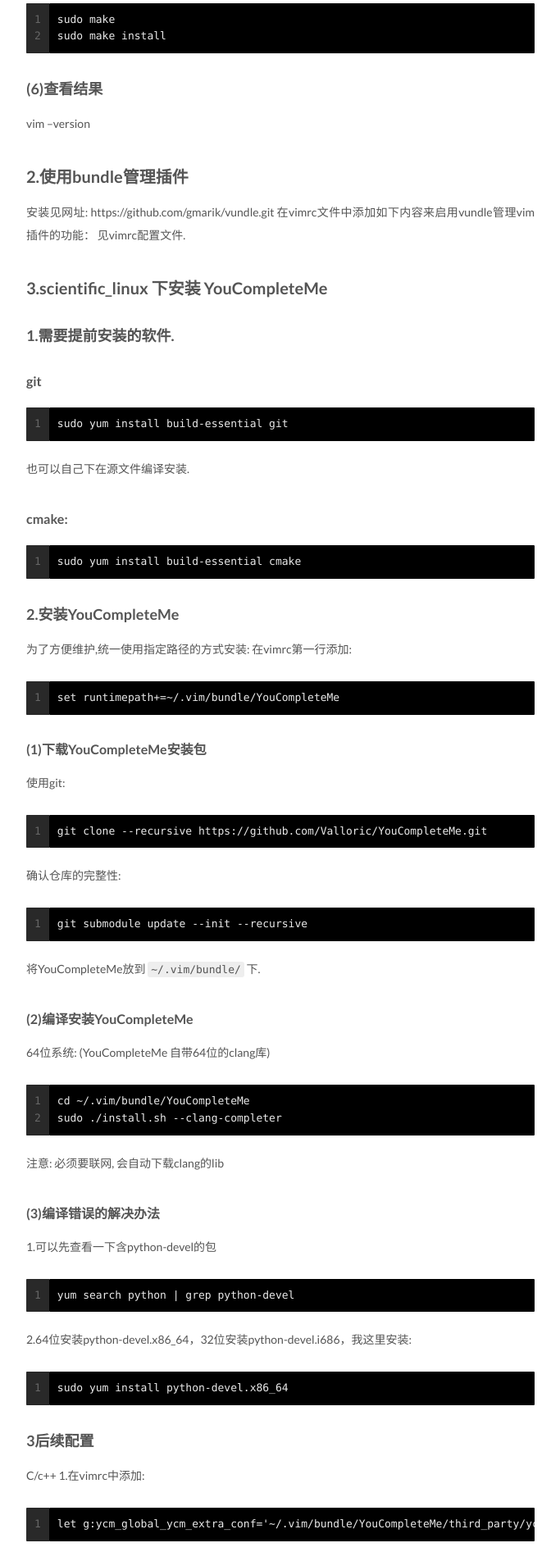
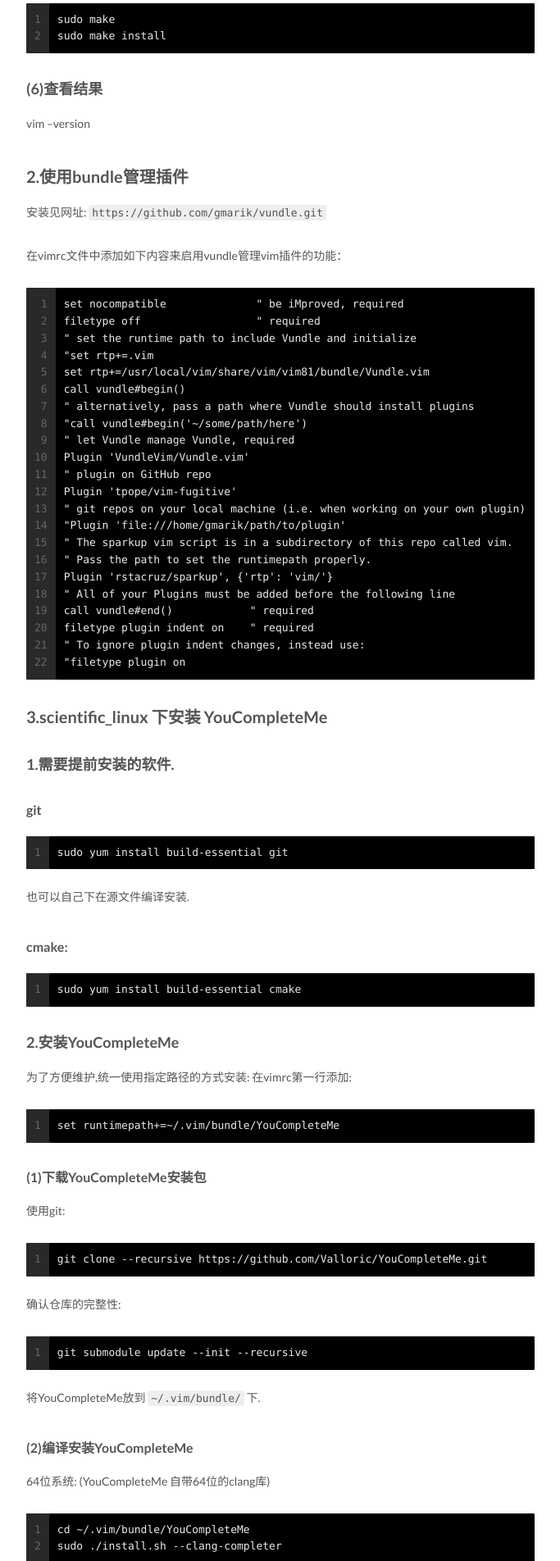
Before and after one commit to Nashmatphysics/NASH.github.io, a Jekyll site: the page built from _posts/2018-9-14-个平台下Gvim的安装所踩到的坑.md, in a window 1280 px wide. Shown: the part 1822-3726 px from the top of the page at 82% size, without its empty margins (428-1111 px from the left). Built offline with Jekyll 4.4.1, drawn with Linux system fonts in a browser that asks for light colours; some of the changed text lies outside the part shown.

Commit message:
Update 2018-9-14-个平台下Gvim的安装所踩到的坑.md

````diff
--- a/_posts/2018-9-14-个平台下Gvim的安装所踩到的坑.md
+++ b/_posts/2018-9-14-个平台下Gvim的安装所踩到的坑.md
@@ -73,9 +73,33 @@ vim --version
 
 ## 2.使用bundle管理插件
 安装见网址:
-https://github.com/gmarik/vundle.git
+`https://github.com/gmarik/vundle.git`
+
 在vimrc文件中添加如下内容来启用vundle管理vim插件的功能：
-见vimrc配置文件.
+```
+set nocompatible              " be iMproved, required
+filetype off                  " required
+" set the runtime path to include Vundle and initialize
+"set rtp+=.vim
+set rtp+=/usr/local/vim/share/vim/vim81/bundle/Vundle.vim
+call vundle#begin()
+" alternatively, pass a path where Vundle should install plugins
+"call vundle#begin('~/some/path/here')
+" let Vundle manage Vundle, required
+Plugin 'VundleVim/Vundle.vim'
+" plugin on GitHub repo
+Plugin 'tpope/vim-fugitive'
+" git repos on your local machine (i.e. when working on your own plugin)
+"Plugin 'file:///home/gmarik/path/to/plugin'
+" The sparkup vim script is in a subdirectory of this repo called vim.
+" Pass the path to set the runtimepath properly.
+Plugin 'rstacruz/sparkup', {'rtp': 'vim/'}
+" All of your Plugins must be added before the following line
+call vundle#end()            " required
+filetype plugin indent on    " required
+" To ignore plugin indent changes, instead use:
+"filetype plugin on
+```
 
 ## 3.scientific_linux 下安装 YouCompleteMe
 ### 1.需要提前安装的软件.
@@ -162,7 +186,7 @@ let g:ycm_key_list_previous_completion = ['<c-p>', '<Up>']
 "let g:ycm_show_diagnostics_ui = 0
 ```
 注: 其他细节可以参考博文:
-http://www.cnblogs.com/yongjiuzhizhen/p/4793498.html
+`http://www.cnblogs.com/yongjiuzhizhen/p/4793498.html`
 
 # Windows
 ## 1.Windows 添加vim至右键菜单(windows)
@@ -203,6 +227,7 @@ filetype plugin indent on
 
 ## 3.Windows下安装YCM插件
 我用的是知乎大神编译的现成文件,贴地址:
-https://www.zhihu.com/question/25437050
+`https://www.zhihu.com/question/25437050`
+
 以及YCM中的相关配置:
-https://zhuanlan.zhihu.com/p/33046090
+`https://zhuanlan.zhihu.com/p/33046090`
````
